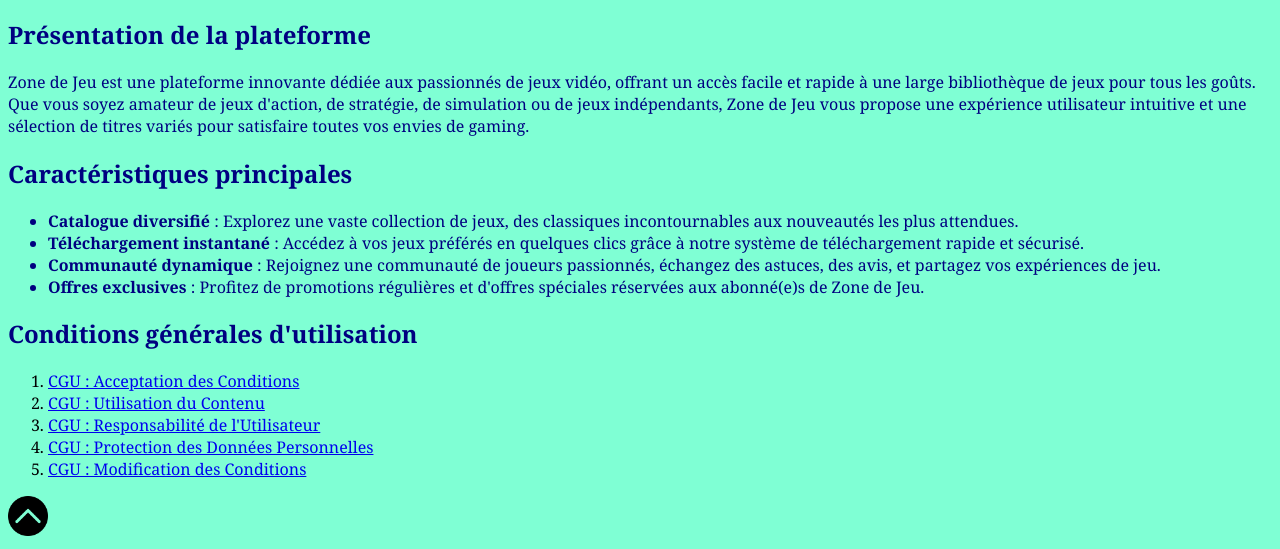
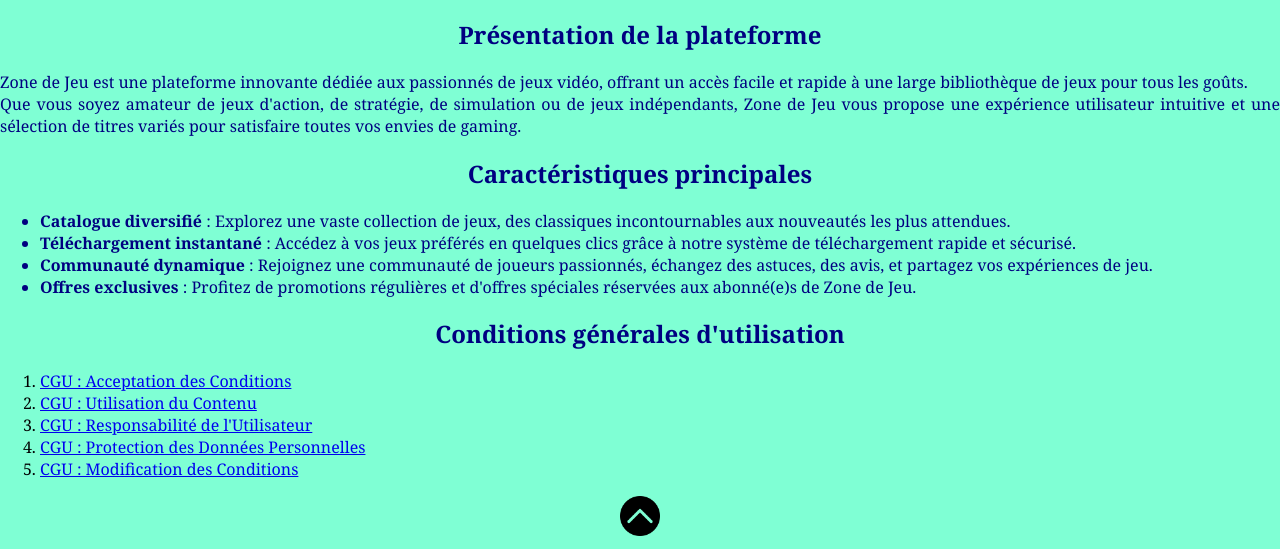
Before and after one commit to ClasseAlexandre/za4-tp4-2025-2561819, a plain HTML site: page index.html in a window 1280 px wide. Shown: the part 653-1202 px from the top of the page. Drawn offline with Linux system fonts and the light colour scheme.

Commit message:
Partie 1

```diff
--- a/index.html
+++ b/index.html
@@ -9,7 +9,7 @@
 </head>
 
 <body>
-    <div>
+    <div class="divPrin">
         <div>
             <h1 id="haut">Bienvenue sur Zone de Jeu, votre nouvelle plateforme de référence pour tous vos besoins en jeux vidéo !
             </h1>
--- a/styles/style_tp4.css
+++ b/styles/style_tp4.css
@@ -1,8 +1,23 @@
 body {
     background-color:aquamarine;
     font-family: 'Cambria', 'Cochin', 'Georgia', 'Times', 'Times New Roman', serif;
+    margin: 0;
 }
 
 p, h1, h2, h3, ul {
     color: navy;
+    /* text-align: center; */
 }
+
+h1, h2, h3 {
+    text-align: center;
+}
+
+.divPrin {
+    height: 80%;
+    text-align: center;
+}
+
+p, li{
+    text-align: justify;
+}
```
